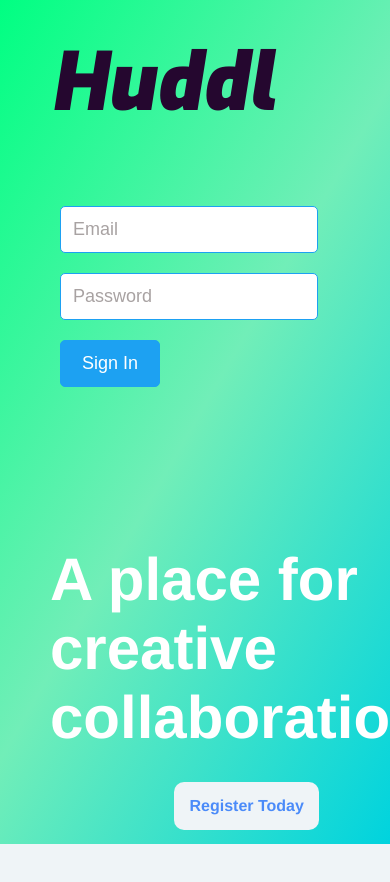
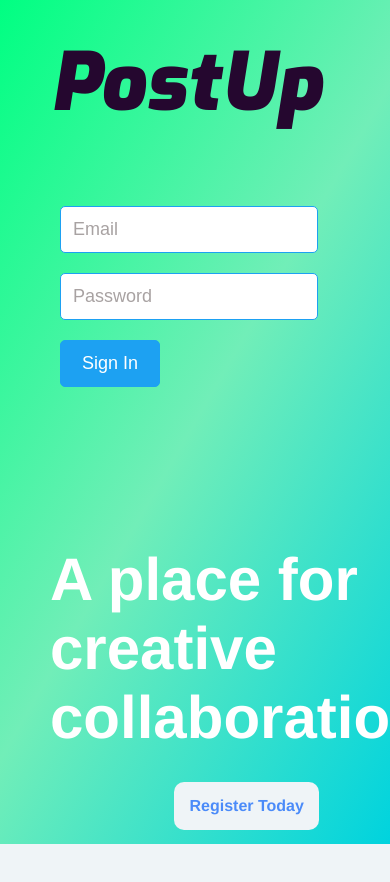
Before and after one commit to riley-worthington/suggestion-box, a React (Create React App) app in the folder frontend/: page /signin in a window 390 px wide. Shown: the top 882 px of the page. Built offline with nearby package versions, Linux system fonts and the light colour scheme.

Commit message:
attempt to fix mobile button press issue

```diff
--- a/frontend/src/Auth/SignIn.js
+++ b/frontend/src/Auth/SignIn.js
@@ -51,7 +51,7 @@
     return (
       <div className="signin-container">
         <header className="App-header">
-          <h1 className="App-title">Huddl</h1>
+          <h1 className="App-title">PostUp</h1>
           {/* <p className="app-intro">
             A place for creative collaboration.
           </p> */}
@@ -84,7 +84,8 @@
               className="signin-button"
               type="button"
               name="signin"
-              onClick={this.handleSubmit}>
+              onClick={this.handleSubmit}
+              onTouchStart={this.handleSubmit}>
                 Sign In
             </button>
           </form>
```
